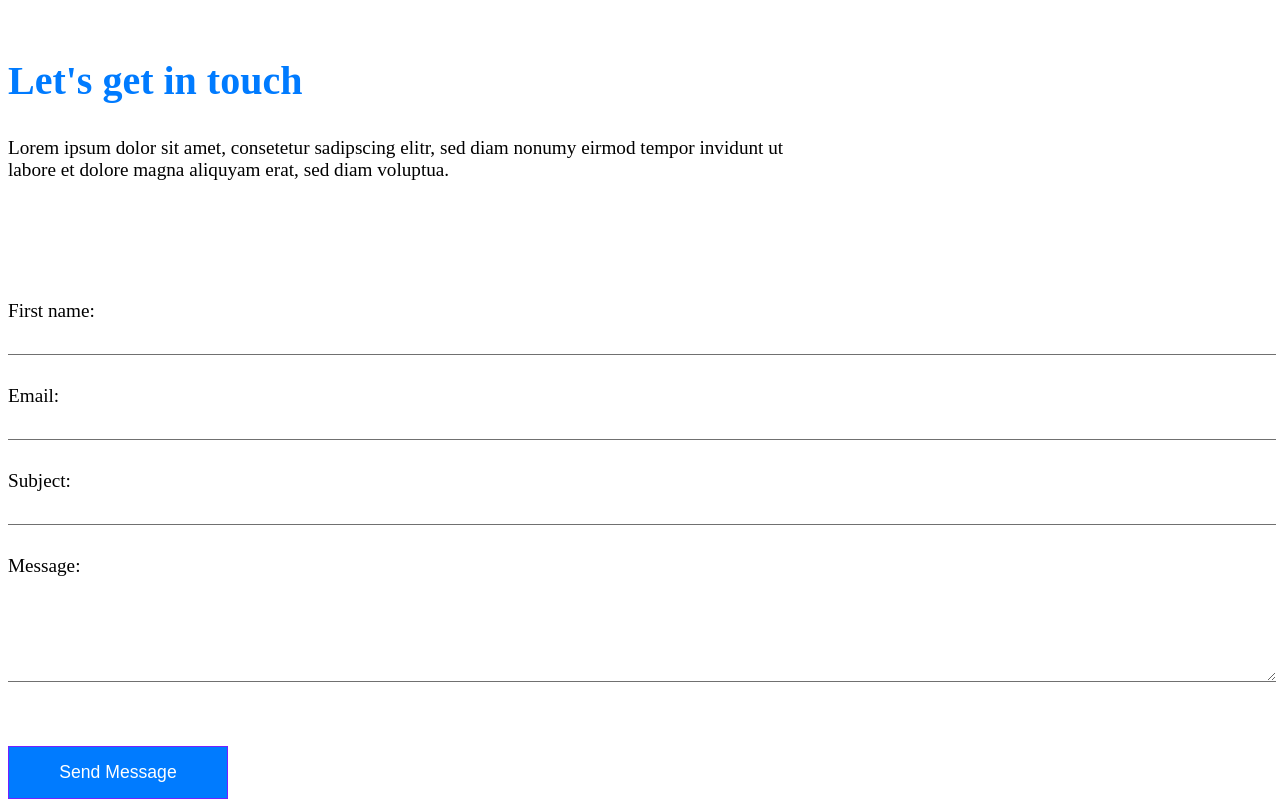
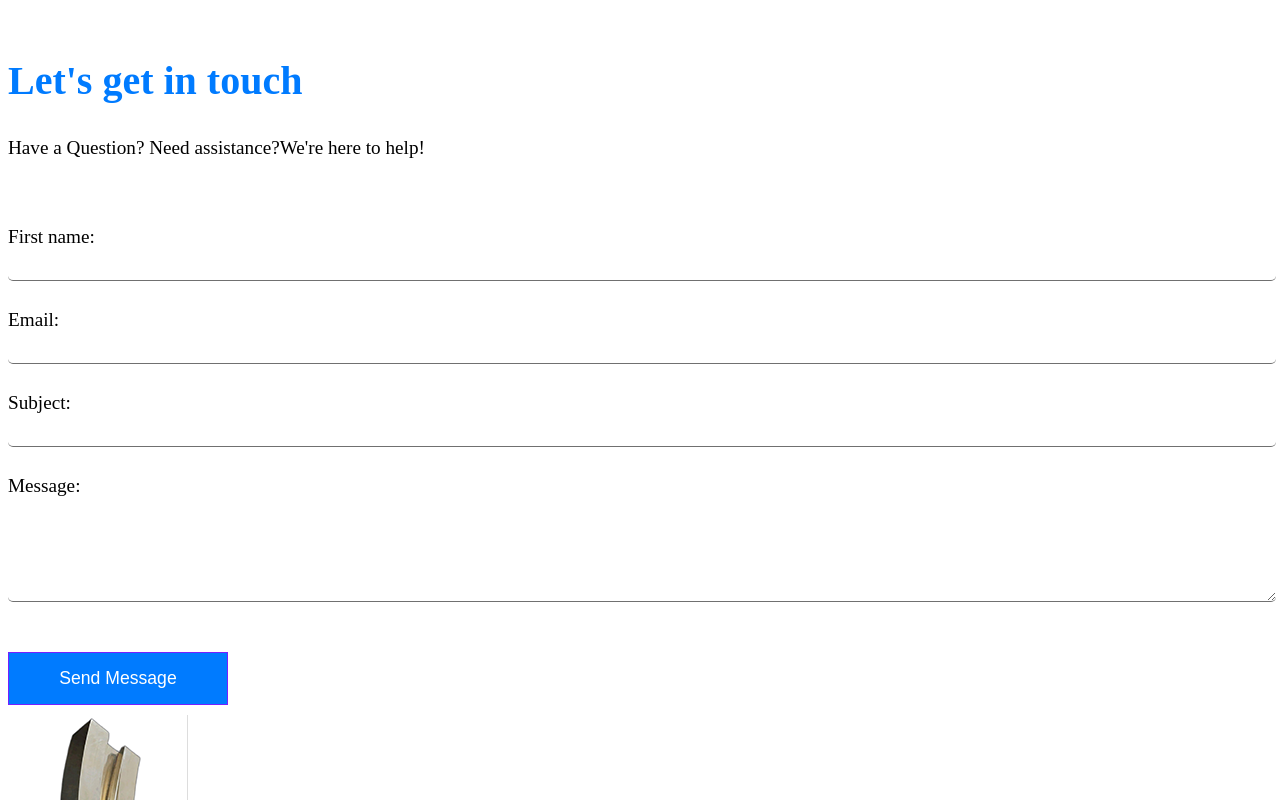
Before and after one commit to fmkapadia/eamah, a React (Create React App) app: page / in a window 1280 px wide. Shown: the part 5800-6600 px from the top of the page. Built offline with nearby package versions, Linux system fonts and the light colour scheme; the HTML template or start-up script is replaced by a standard one; a web font is replaced by a local one.

Commit message:
'validation'

```diff
--- a/package.json
+++ b/package.json
@@ -12,6 +12,7 @@
     "react-countup": "^6.5.3",
     "react-dom": "^17.0.2",
     "react-helmet": "^6.1.0",
+    "react-icons": "^5.3.0",
     "react-image-lightbox": "^5.1.4",
     "react-router-dom": "^6.26.2",
     "react-scripts": "4.0.3",
--- a/src/components/Elements/gallery.jsx
+++ b/src/components/Elements/gallery.jsx
@@ -109,7 +109,7 @@ const Content = styled.div`
 
 const Title = styled.h5`
   color: #0b093b;
-  font-family: "Brush Script MT", sans-serif;
+  // font-family: "Brush Script MT", sans-serif;
   font-weight: bold;
   margin-bottom: 0.5rem;
 `;
--- a/src/components/Sections/Contact.jsx
+++ b/src/components/Sections/Contact.jsx
@@ -14,6 +14,7 @@ export default function Contact() {
     subject: "",
     message: "",
   });
+  const [errors, setErrors] = useState({});
   const handleChange = (e) => {
     const { name, value } = e.target;
     setFormData((prevData) => ({
@@ -21,15 +22,31 @@ export default function Contact() {
       [name]: value,
     }));
   };
+  const validateForm = () => {
+    let formErrors = {};
+
+    if (!formData.fname.trim()) formErrors.fname = "First name is required";
+    if (!formData.email) {
+      formErrors.email = "Email is required";
+    } else if (!/\S+@\S+\.\S+/.test(formData.email)) {
+      formErrors.email = "Email address is invalid";
+    }
+    if (!formData.subject.trim()) formErrors.subject = "Subject is required";
+    if (!formData.message.trim()) formErrors.message = "Message is required";
+
+    setErrors(formErrors);
+    return Object.keys(formErrors).length === 0;
+  };
   const handleSubmit = (e) => {
     e.preventDefault();
+    if (validateForm()) {
       console.log(formData);
       emailjs
         .send(
-        "service_eb6zzz9", // Replace with your EmailJS service ID
-        "template_pd6zg4e", // Replace with your EmailJS template ID
+          "service_yf9r9g4", // Replace with your EmailJS service ID
+          "template_x7uggzo", // Replace with your EmailJS template ID
           formData, // Form data to send
-        "R8lahl78KsGy5i6Mj" // Replace with your EmailJS user ID
+          "e-dn3HWvT5GHitxiAfwu-" // Replace with your EmailJS user ID
         )
         .then(
           (response) => {
@@ -41,6 +58,7 @@ export default function Contact() {
             alert("Failed to send message, please try again.");
           }
         );
+    }
   };
 
   return (
@@ -53,15 +71,12 @@ export default function Contact() {
             </h1>
             {/* 6c757d */}
             <p style={{ color: "#000", fontSize: "1.2rem" }}>
-              Lorem ipsum dolor sit amet, consetetur sadipscing elitr, sed diam
-              nonumy eirmod tempor invidunt ut
-              <br />
-              labore et dolore magna aliquyam erat, sed diam voluptua.
+              Have a Question? Need assistance?We're here to help!
             </p>
           </HeaderInfo>
           <div className="row" style={{ paddingBottom: "30px" }}>
             <div className="col-xs-12 col-sm-12 col-md-6 col-lg-6">
-              <Form onSubmit={handleSubmit}>
+              {/* <Form onSubmit={handleSubmit}>
                 <label style={{ color: "#000", fontSize: "1.2rem" }}>
                   First name:
                 </label>
@@ -108,6 +123,100 @@ export default function Contact() {
                   onChange={handleChange}
                   className="font20 "
                 />
+              </Form> */}
+              {/* <Form onSubmit={handleSubmit}>
+                <label>First name:</label>
+                <input
+                  type="text"
+                  id="fname"
+                  name="fname"
+                  value={formData.fname}
+                  onChange={handleChange}
+                />
+                {errors.fname && <ErrorText>{errors.fname}</ErrorText>}
+
+                <label>Email:</label>
+                <input
+                  type="email"
+                  id="email"
+                  name="email"
+                  value={formData.email}
+                  onChange={handleChange}
+                />
+                {errors.email && <ErrorText>{errors.email}</ErrorText>}
+
+                <label>Subject:</label>
+                <input
+                  type="text"
+                  id="subject"
+                  name="subject"
+                  value={formData.subject}
+                  onChange={handleChange}
+                />
+                {errors.subject && <ErrorText>{errors.subject}</ErrorText>}
+
+                <label>Message:</label>
+                <textarea
+                  rows="4"
+                  cols="50"
+                  id="message"
+                  name="message"
+                  value={formData.message}
+                  onChange={handleChange}
+                />
+                {errors.message && <ErrorText>{errors.message}</ErrorText>}
+
+                <button type="submit">Send Message</button>
+              </Form> */}
+              <Form onSubmit={handleSubmit}>
+                <InputField>
+                  <label>First name:</label>
+                  <input
+                    type="text"
+                    id="fname"
+                    name="fname"
+                    value={formData.fname}
+                    onChange={handleChange}
+                  />
+                  {errors.fname && <ErrorText>{errors.fname}</ErrorText>}
+                </InputField>
+
+                <InputField>
+                  <label>Email:</label>
+                  <input
+                    type="text"
+                    id="email"
+                    name="email"
+                    value={formData.email}
+                    onChange={handleChange}
+                  />
+                  {errors.email && <ErrorText>{errors.email}</ErrorText>}
+                </InputField>
+
+                <InputField>
+                  <label>Subject:</label>
+                  <input
+                    type="text"
+                    id="subject"
+                    name="subject"
+                    value={formData.subject}
+                    onChange={handleChange}
+                  />
+                  {errors.subject && <ErrorText>{errors.subject}</ErrorText>}
+                </InputField>
+
+                <InputField>
+                  <label>Message:</label>
+                  <textarea
+                    rows="4"
+                    cols="50"
+                    id="message"
+                    name="message"
+                    value={formData.message}
+                    onChange={handleChange}
+                  />
+                  {errors.message && <ErrorText>{errors.message}</ErrorText>}
+                </InputField>
               </Form>
               <SumbitWrapper className="flex">
                 <ButtonInput
@@ -159,7 +268,7 @@ const HeaderInfo = styled.div`
   }
 `;
 const Form = styled.form`
-  padding: 70px 0 30px 0;
+  padding: 10px 0 30px 0;
   input,
   textarea {
     width: 100%;
@@ -169,7 +278,7 @@ const Form = styled.form`
     box-shadow: none;
     border-bottom: 1px solid #707070;
     height: 30px;
-    margin-bottom: 30px;
+    margin-bottom: 20px;
   }
   textarea {
     min-height: 100px;
@@ -177,6 +286,58 @@ const Form = styled.form`
   @media (max-width: 860px) {
     padding: 30px 0;
   }
+`;
+const InputField = styled.div`
+  display: flex;
+  flex-direction: column;
+
+  label {
+    font-size: 1.2rem;
+    color: #000;
+    margin-top: 0.5rem;
+  }
+
+  input,
+  textarea {
+    font-size: 1rem;
+    border-radius: 5px;
+  }
+`;
+const FormWrapper = styled.form`
+  display: flex;
+  flex-direction: column;
+  gap: 1rem;
+
+  label {
+    font-size: 1.2rem;
+    color: #000;
+  }
+
+  input,
+  textarea {
+    font-size: 1rem;
+    padding: 0.5rem;
+    border: 1px solid #ddd;
+    border-radius: 5px;
+  }
+
+  button {
+    padding: 0.7rem;
+    font-size: 1rem;
+    background-color: #007bff;
+    color: #fff;
+    border: none;
+    border-radius: 5px;
+    cursor: pointer;
+    &:hover {
+      background-color: #0056b3;
+    }
+  }
+`;
+
+const ErrorText = styled.span`
+  color: red;
+  font-size: 0.9rem;
 `;
 const ButtonInput = styled.input`
   border: 1px solid #7620ff;
--- a/src/components/Sections/FooterSection.jsx
+++ b/src/components/Sections/FooterSection.jsx
@@ -85,11 +85,11 @@ class FooterSection extends Component {
     super(props);
     this.state = {
       companyLinks: [
-        { title: "About us", link: "#" },
-        { title: "Products", link: "#" },
+        { title: "About us", link: "/aboutUs" },
+        { title: "Products", link: "products" },
         // { title: "Team", link: "#" },
-        // { title: "Careers", link: "#" },
-        { title: "Blogs", link: "#" },
+        { title: "ContactUs", link: "/contactUs" },
+        { title: "Blogs", link: "blogs" },
       ],
       usefulLinks: [
         { title: "Terms of Services", link: "#" },
@@ -108,9 +108,13 @@ class FooterSection extends Component {
             {/* Company Info */}
             <Col lg={9} xs={12} className="mb-4">
               <Link to="#" className="logo-footer">
-                <img src={eamahText} height="24" alt="logo" />
+                <img
+                  src={eamahText}
+                  alt="logo"
+                  style={{ width: "10rem", height: "2rem" }}
+                />
               </Link>
-              <p className="mt-4">
+              <p style={{ color: "#6c757d", fontSize: "1.2rem" }}>
                 Start working with us to get everything you need to generate
                 awareness, drive traffic, and connect.
               </p>
--- a/src/screens/blogs.jsx
+++ b/src/screens/blogs.jsx
@@ -75,7 +75,12 @@ const Blogs = () => {
             }}
           >
             <h1>Blog-Listing</h1>
-            <p>
+            <p
+              style={{
+                color: "#6c757d",
+                fontSize: "1.2rem",
+              }}
+            >
               I was interested in understanding what factors influence a
               neuro-interventionalists (NI) decision to pick a particular Flow
               Diverter (FD) for treating a given aneurysm.
```
Also changed, not shown: src/screens/contactUs.jsx (+19 -9 lines), 1 other file (tests, documents, lock files or other folders). Lines whose indentation alone changed are shown as unchanged.
